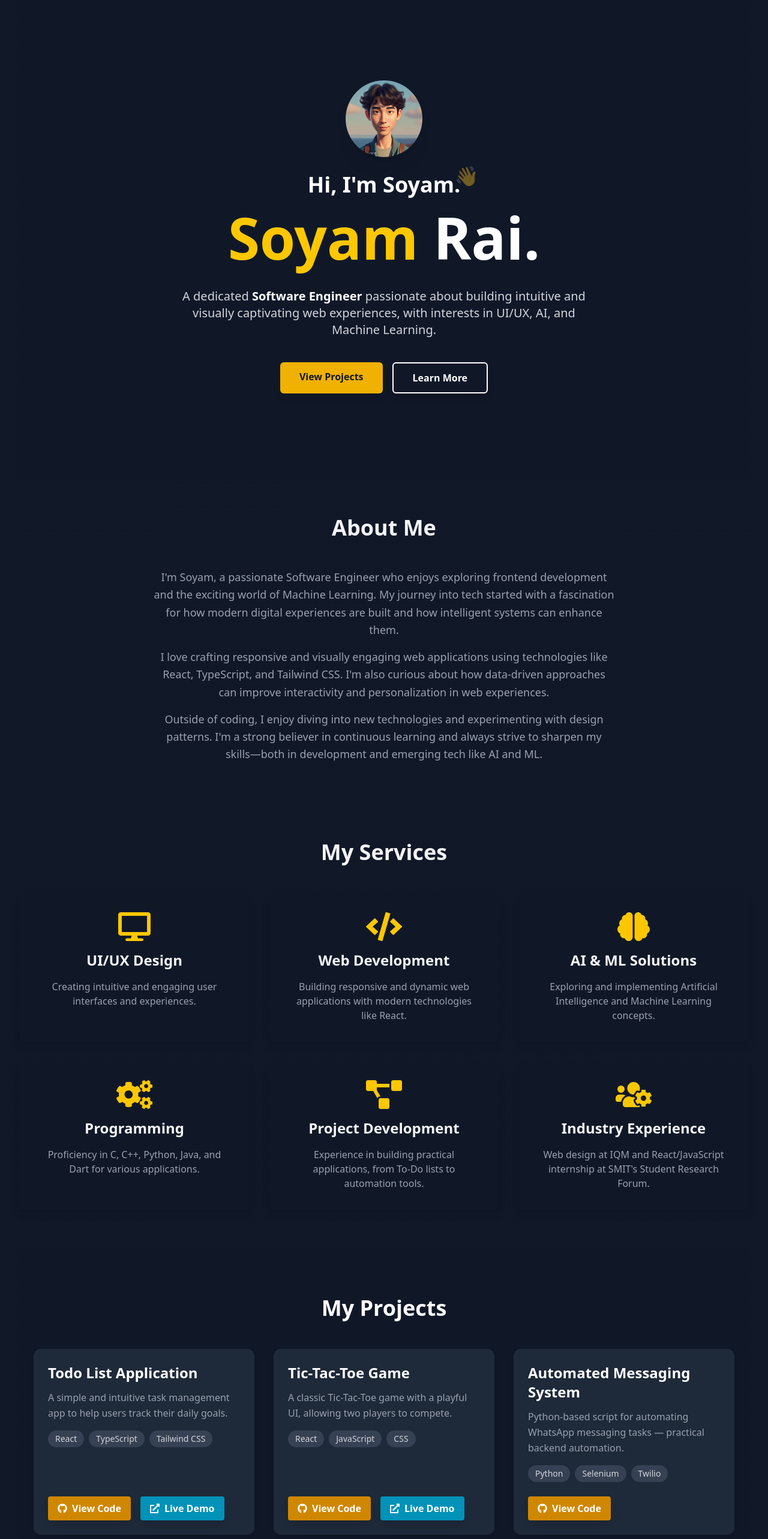
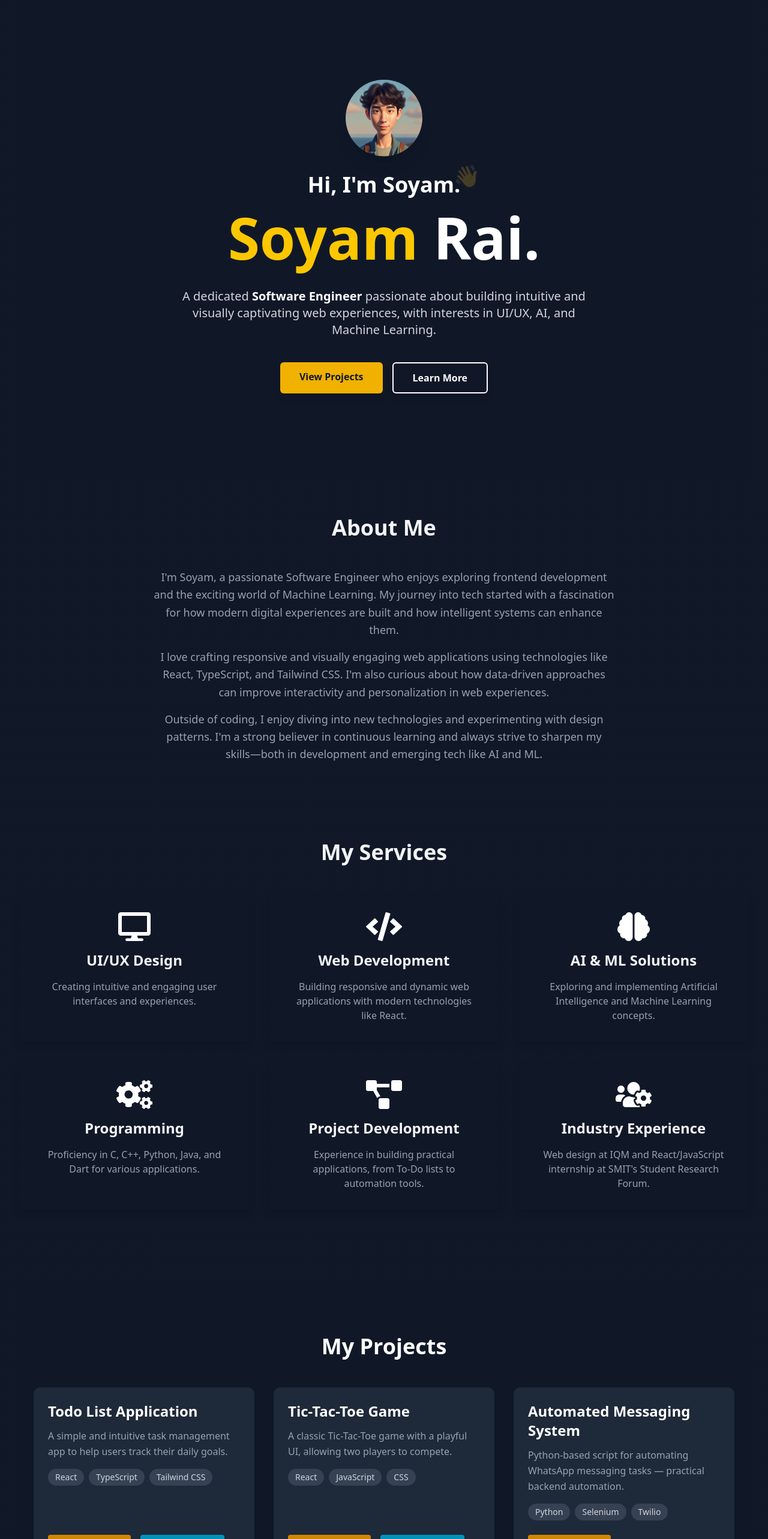
Before and after one commit to Soisyam/my-portfolio, a React (Vite) app: page / in a window 1280 px wide. Shown: the part 120-2686 px from the top of the page at 60% size. Built offline with nearby package versions, Linux system fonts and the light colour scheme.

Commit message:
Updated App.tsx

```diff
--- a/src/App.tsx
+++ b/src/App.tsx
@@ -1,77 +1,124 @@
-// src/App.tsx
-import React from "react";
-import Navbar from "./components/Navbar";
-import Hero from "./components/Hero";
-import About from "./components/About";
-import Projects from "./components/Projects";
-import Contact from "./components/Contact";
-import Footer from "./components/Footer";
+import Navbar from './components/Navbar';
+import Hero from './components/Hero';
+import About from './components/About';
+import Projects from './components/Projects';
+import Contact from './components/Contact';
+import Footer from './components/Footer';
+import { motion } from 'framer-motion';
 
 export default function App() {
   return (
-    <div className="min-h-screen text-gray-100 relative overflow-hidden">
-      {/* Background gradient */}
+    <div className="min-h-screen text-gray-100 relative overflow-hidden scrollbar-thin scrollbar-thumb-white/30 scrollbar-track-gray-800">
+      {/* Background Gradient Animation */}
       <div className="absolute inset-0 bg-gradient-to-r from-gray-900 via-gray-900 to-gray-900 bg-[length:200%_200%] animate-fade-gradient z-0"></div>
 
-      {/* Content */}
       <div className="relative z-10">
         <Navbar />
         <main className="container mx-auto p-8">
-          <Hero />
-          <About />
+          <motion.section
+            id="hero"
+            initial={{ opacity: 0, y: -40 }}
+            whileInView={{ opacity: 1, y: 0 }}
+            transition={{ duration: 0.8 }}
+            viewport={{ once: true }}
+          >
+            <Hero />
+          </motion.section>
 
-          {/* Services Section */}
-          <section id="services" className="py-16 text-center">
+          <motion.section
+            id="about"
+            initial={{ opacity: 0, y: 40 }}
+            whileInView={{ opacity: 1, y: 0 }}
+            transition={{ duration: 0.8 }}
+            viewport={{ once: true }}
+          >
+            <About />
+          </motion.section>
+
+          {/* ✅ Services Section */}
+          <motion.section
+            id="services"
+            className="py-16 text-center"
+            initial={{ opacity: 0, y: 50 }}
+            whileInView={{ opacity: 1, y: 0 }}
+            transition={{ duration: 0.8 }}
+            viewport={{ once: true }}
+          >
             <h2 className="text-4xl font-bold mb-12">My Services</h2>
             <div className="grid grid-cols-1 md:grid-cols-3 gap-8">
               {[
                 {
-                  icon: "fas fa-desktop",
-                  title: "UI/UX Design",
-                  desc: "Creating intuitive and engaging user interfaces and experiences.",
+                  icon: 'fas fa-desktop',
+                  title: 'UI/UX Design',
+                  desc: 'Creating intuitive and engaging user interfaces and experiences.',
                 },
                 {
-                  icon: "fas fa-code",
-                  title: "Web Development",
-                  desc: "Building responsive and dynamic web applications with modern technologies like React.",
+                  icon: 'fas fa-code',
+                  title: 'Web Development',
+                  desc: 'Building responsive and dynamic web applications with modern technologies like React.',
                 },
                 {
-                  icon: "fas fa-brain",
-                  title: "AI & ML Solutions",
-                  desc: "Exploring and implementing Artificial Intelligence and Machine Learning concepts.",
+                  icon: 'fas fa-brain',
+                  title: 'AI & ML Solutions',
+                  desc: 'Exploring and implementing Artificial Intelligence and Machine Learning concepts.',
                 },
                 {
-                  icon: "fas fa-cogs",
-                  title: "Programming",
-                  desc: "Proficiency in C, C++, Python, Java, and Dart for various applications.",
+                  icon: 'fas fa-cogs',
+                  title: 'Programming',
+                  desc: 'Proficiency in C, C++, Python, Java, and Dart for various applications.',
                 },
                 {
-                  icon: "fas fa-project-diagram",
-                  title: "Project Development",
-                  desc: "Experience in building practical applications, from To-Do lists to automation tools.",
+                  icon: 'fas fa-project-diagram',
+                  title: 'Project Development',
+                  desc: 'Experience in building practical applications, from To-Do lists to automation tools.',
                 },
                 {
-                  icon: "fas fa-users-cog",
-                  title: "Industry Experience",
+                  icon: 'fas fa-users-cog',
+                  title: 'Industry Experience',
                   desc: "Web design at IQM and React/JavaScript internship at SMIT's Student Research Forum.",
                 },
-              ].map((service, index) => (
-                <div
-                  key={index}
-                  className="bg-gray-900 p-8 rounded-lg shadow-lg hover:shadow-xl transition-shadow duration-300"
+              ].map((service, i) => (
+                <motion.div
+                  key={i}
+                  initial={{ opacity: 0, y: 40 }}
+                  whileInView={{ opacity: 1, y: 0 }}
+                  transition={{ duration: 0.5, delay: i * 0.1 }}
+                  viewport={{ once: true }}
+                  className="bg-gray-900 p-8 rounded-lg shadow-lg hover:shadow-white/20 transition duration-300"
                 >
-                  <div className="text-5xl text-yellow-400 mb-4">
+                  <div className="text-5xl text-white mb-4">
                     <i className={service.icon}></i>
                   </div>
                   <h3 className="text-2xl font-semibold mb-4">{service.title}</h3>
                   <p className="text-gray-400">{service.desc}</p>
-                </div>
+                </motion.div>
               ))}
             </div>
-          </section>
+          </motion.section>
 
-          <Projects />
-          <Contact />
+          {/* ✅ Projects Section with animation */}
+          <motion.section
+            id="projects"
+            className="py-16"
+            initial={{ opacity: 0, y: 50 }}
+            whileInView={{ opacity: 1, y: 0 }}
+            transition={{ duration: 0.8 }}
+            viewport={{ once: true }}
+          >
+            <Projects />
+          </motion.section>
+
+          {/* ✅ Contact Section with animation */}
+          <motion.section
+            id="contact"
+            className="py-16"
+            initial={{ opacity: 0, y: 50 }}
+            whileInView={{ opacity: 1, y: 0 }}
+            transition={{ duration: 0.8 }}
+            viewport={{ once: true }}
+          >
+            <Contact />
+          </motion.section>
         </main>
         <Footer />
       </div>
```
